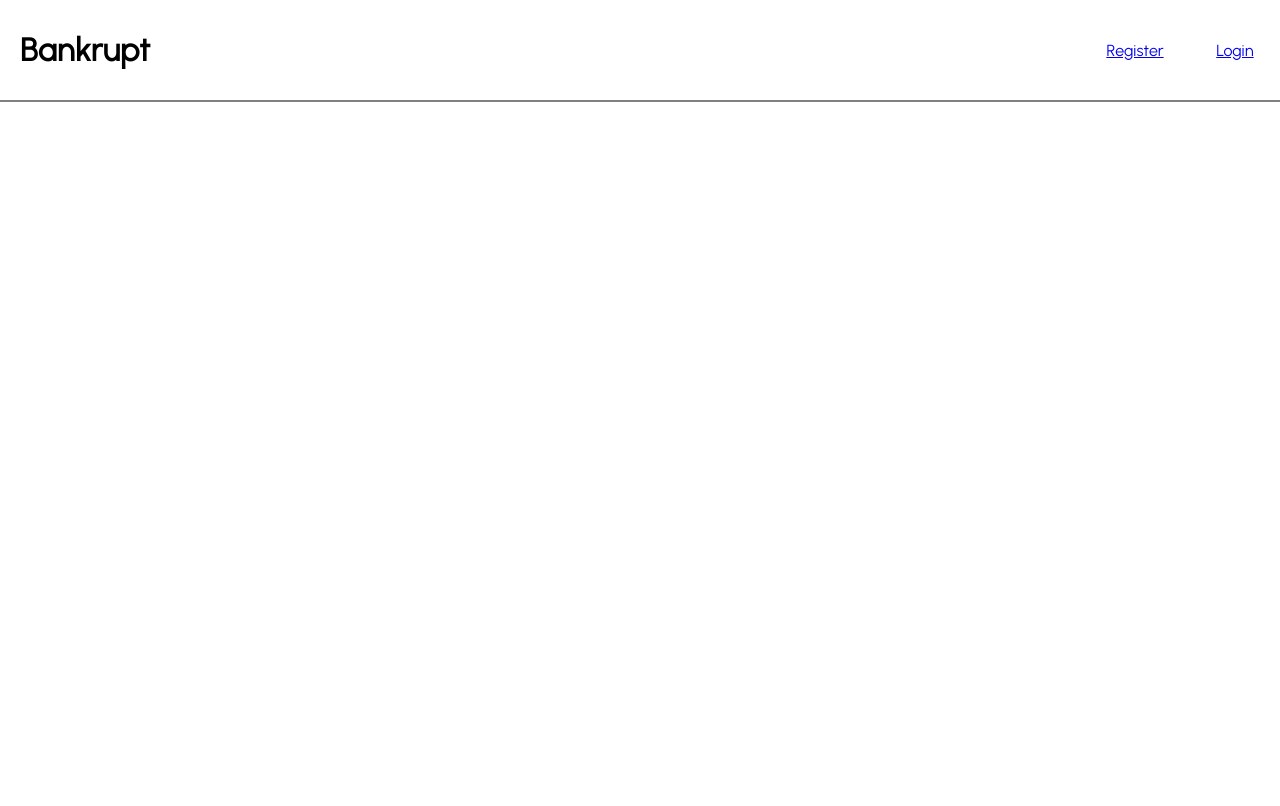
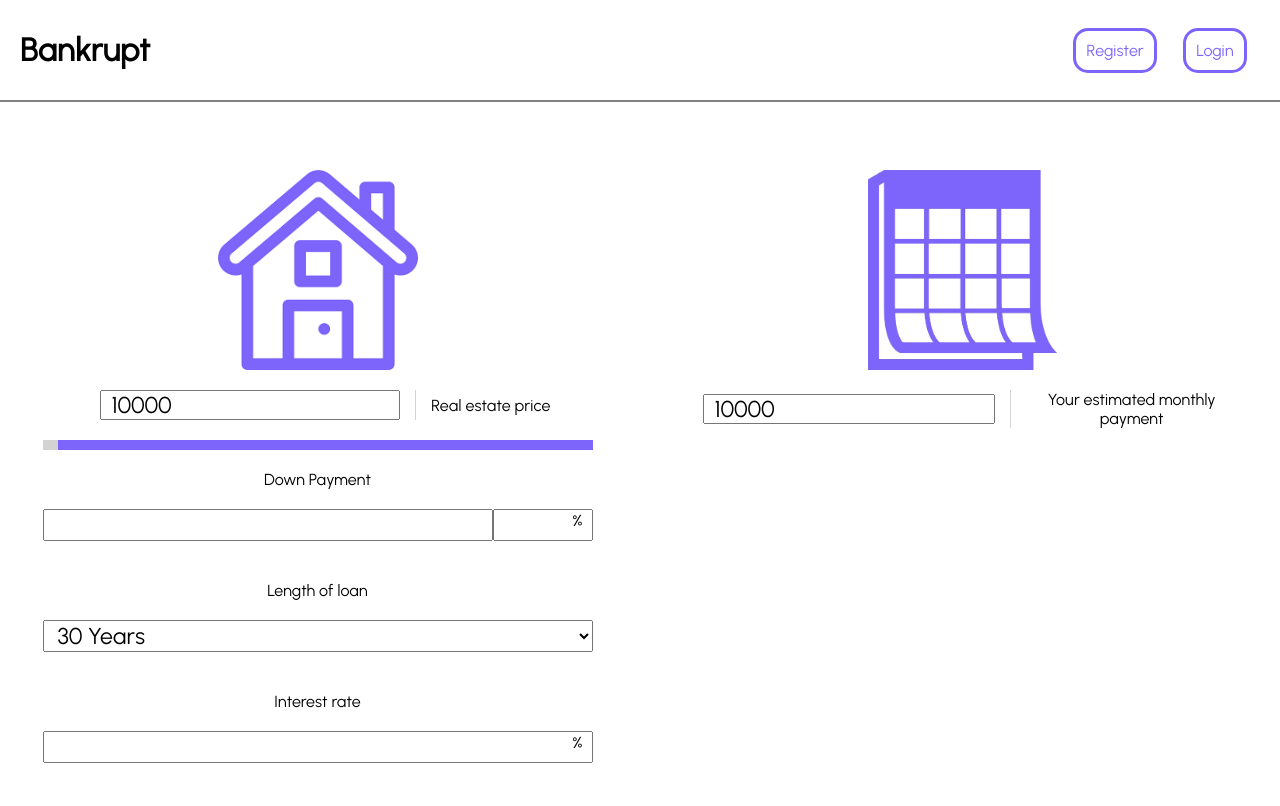
Before and after one commit to tr1ckste/Bankrupt, a website: page static/index.html in a window 1280 px wide. Drawn offline with Linux system fonts and the light colour scheme.

Commit message:
first layout

```diff
--- /dev/null
+++ b/scripts/index.js
@@ -0,0 +1,8 @@
+'use strict';
+
+const priceInput = document.getElementById('price_input');
+const priceInputSlider = document.getElementById('price_input_slider');
+
+priceInput.addEventListener('change', () => {
+
+});
--- a/static/index.html
+++ b/static/index.html
@@ -16,5 +16,61 @@
       <a href="#">Login</a>
     </div>
   </header>
+  <div class="wrapper">
+    <div class="price">
+      <img src="../img/house.png" alt="house schematic" width="200px">
+      <div class="price_input_wrapper">
+        <div class="price_input_wrapper inside" id="price_input_wrapper_row">
+          <input type="number" id="price_input" value="10000">
+          <div id="stick"></div>
+          <p>Real estate price</p>
+        </div>
+      </div>
+      <input type="range" id="price_slider" min="10000" max="1000000" value="10000">
+      <div class="price_input_wrapper">
+        <div class="details_input_wrapper inside">
+          <p>Down Payment</p>
+          <div class="details_input">
+            <input type="number" id="details_input_field_left">
+            <input type="number" id="details_input_field_right">
+            <span class="percent_sign">%</span>
+          </div>
+        </div>
+      </div>
+      <div class="price_input_wrapper">
+        <div class="details_input_wrapper inside">
+          <p>Length of loan</p>
+          <div class="details_input">
+            <select name="length_of_loan_selector" id="length_of_loan_selector">
+              <option value="30">30 Years</option>
+              <option value="20">20 Years</option>
+              <option value="15">15 Years</option>
+              <option value="10">10 Years</option>
+            </select>
+          </div>
+        </div>
+      </div>
+      <div class="price_input_wrapper">
+        <div class="details_input_wrapper inside">
+          <p>Interest rate</p>
+          <div class="details_input">
+            <input type="number">
+            <span class="percent_sign">%</span>
+          </div>
+        </div>
+      </div>
+    </div>
+    <div class="monthly">
+      <img src="../img/calendar.png" alt="calendar" height="200px">
+      <div class="price_input_wrapper">
+        <div class="price_input_wrapper inside" id="price_input_wrapper_row">
+          <input type="number" id="price_input" value="10000">
+          <div id="stick"></div>
+          <p>Your estimated monthly payment</p>
+        </div>
+      </div>
+    </div>
+  </div>
+  <script src="../scripts/index.js"></script>
 </body>
 </html>
--- a/static/style.css
+++ b/static/style.css
@@ -7,11 +7,12 @@
   margin: 0;
   padding: 0;
   font-family: 'Urbanist';
+  box-sizing: border-box;
 }
 
 header {
   height: 100px;
-  padding-left: 20px;
+  padding: 0 20px;
   box-shadow: 0 2px gray;
 }
 
@@ -34,3 +35,168 @@ header {
 .log_reg {
   width: 200px;
 }
+
+header a {
+  color: #7d64fb;
+  padding: 10px;
+  text-decoration: none;
+  border: 3px solid #7d64fb;
+  border-radius: 15px;
+}
+
+header a:hover {
+  text-decoration: underline;
+}
+
+.wrapper {
+  display: grid;
+  grid-gap: 10px;
+  padding: 30px 0;
+}
+
+.price, .monthly {
+  display: flex;
+  flex-direction: column;
+  grid-column: 1 / 2;
+  padding: 40px 0;
+}
+
+.monthly {
+  grid-column: 2 / 3;
+}
+
+#price_input {
+  width: 300px;
+  height: 30px;
+  padding: 0 10px;
+}
+
+.price img, .monthly img {
+  align-self: center;
+}
+
+.monthly img {
+  margin-bottom: 20px;
+}
+
+.price * {
+  margin-bottom: 20px;
+}
+
+.price_input_wrapper {
+  display: flex;
+  flex-direction: row;
+  justify-content: center;
+  align-items: center;
+  margin-bottom: 0;
+}
+
+#price_input_wrapper_row * {
+  margin-left: 15px;
+}
+
+.price_input_wrapper p {
+  text-align: center;
+}
+
+#stick {
+  width: 1.5px;
+  background-color: lightgray;
+  align-self: stretch;
+}
+
+#dollar_sign {
+  position: absolute;
+  justify-self: unset;
+  left: 10px;
+}
+
+.inside {
+  width: 550px;
+}
+
+#price_slider {
+  width: 550px;
+  align-self: center;
+}
+
+input[type=text], #length_of_loan_selector {
+  font-size: 23px;
+  padding: 0 10px;
+}
+
+#length_of_loan_selector {
+  width: 550px;
+}
+
+input[type=number] {
+  font-size: 23px;
+  padding: 0 10px;
+}
+
+input::-webkit-outer-spin-button,
+input::-webkit-inner-spin-button {
+  -webkit-appearance: none;
+  margin: 0;
+}
+
+input[type=number] {
+  -moz-appearance: textfield;
+}
+
+input[type=range]  {
+  -webkit-appearance: none;
+  -moz-appearance: none;
+  appearance: none;
+  outline: none;
+  overflow: hidden;
+  height: 10px;
+}
+
+input[type=range]::-webkit-slider-runnable-track {
+  height: 30px;
+  background-color: #7d64fb;
+}
+
+input[type=range]::-webkit-slider-thumb {
+  background: lightgray;
+  cursor: pointer;
+  width:15px;
+  height: 35px;
+  -webkit-appearance: none;
+}
+
+input[type=range]::-moz-range-thumb {
+  background: #ecf0f1;
+  cursor: pointer;
+  height: 7px;
+  border-radius:0px;
+  padding: 0px;
+  margin: 0px;
+}
+
+.details_input {
+  width: 550px;
+  display: flex;
+  justify-content: stretch;
+  position: relative;
+  margin-bottom: 0;
+}
+
+#details_input_field_left {
+  width: 450px;
+}
+
+#details_input_field_right {
+  width: 100px;
+}
+
+.percent_sign {
+  position: absolute;
+  right: 10px;
+  top: 2px;
+}
+
+.details_input input {
+  width: 550px;
+}
```
Also changed, not shown: img/calendar.png (added), img/house.png (added).
